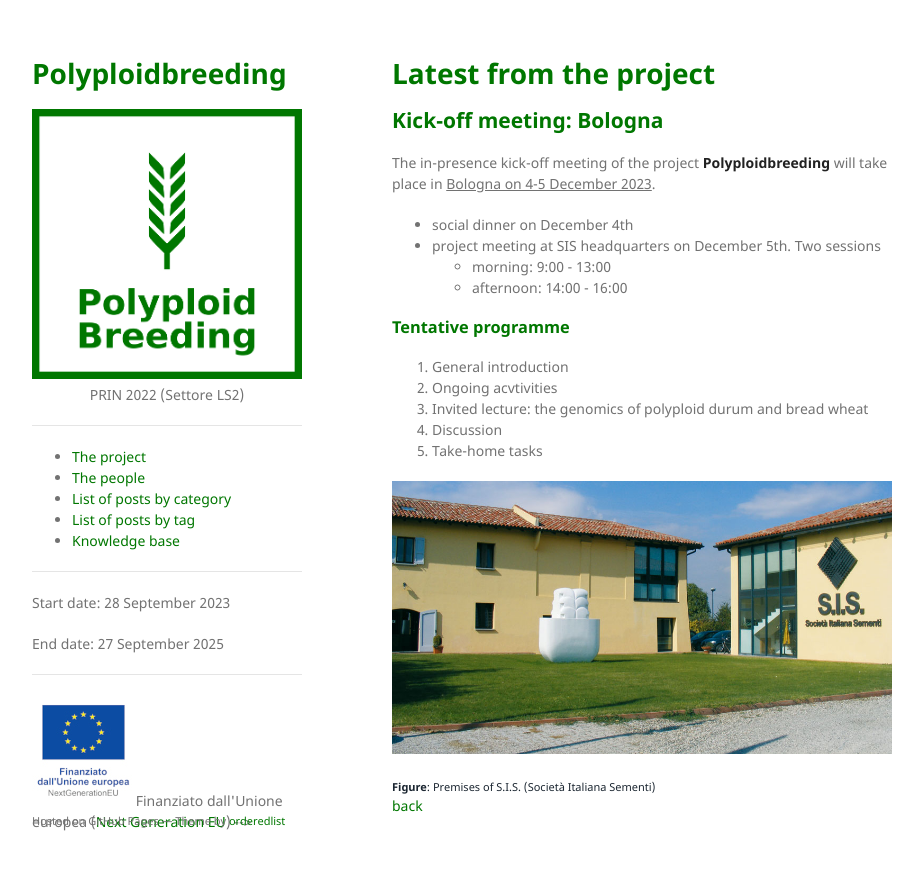
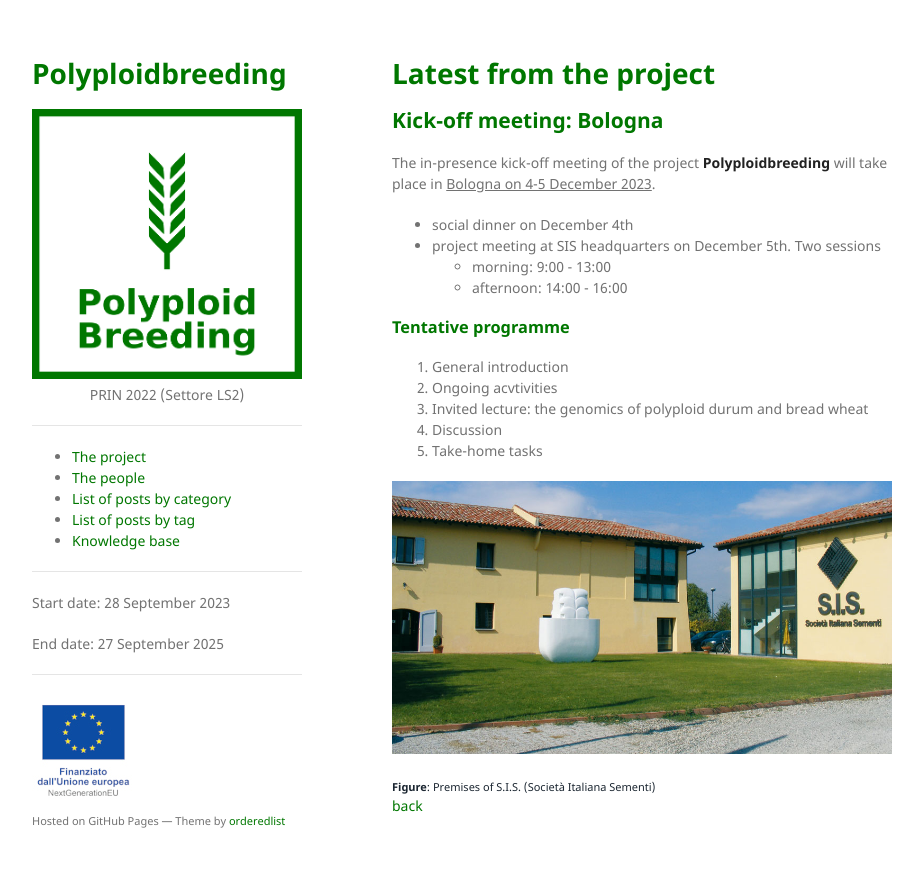
Before and after one commit to polyploidbreeding/polyploidbreeding.github.io, a Jekyll site: the page built from index.md, in a window 1280 px wide. Shown: the top 870 px of the page, without its empty margins (178-1101 px from the left). Built offline with Jekyll 4.4.1, drawn with Linux system fonts in a browser that asks for light colours; our own code applies the rules of GitHub Pages for plain Markdown files.

Commit message:
corrected: typo in commented-out html code

```diff
--- a/_layouts/default.html
+++ b/_layouts/default.html
@@ -51,7 +51,7 @@
 	<p>End date: 27 September 2025</p>
 	<hr>
 	<p><img src="/assets/img/IT_EU_POS_small.jpg" alt="Logo_EU" />
-	<!!-- <small>Finanziato dall'Unione europea (<a href="{{ "https://next-generation-eu.europa.eu" | absolute_url }}">Next Generation EU</a>)</small> -->
+	<!-- <small>Finanziato dall'Unione europea (<a href="{{ "https://next-generation-eu.europa.eu" | absolute_url }}">Next Generation EU</a>)</small> -->
 	</p>
       </header>
       <section>
```
